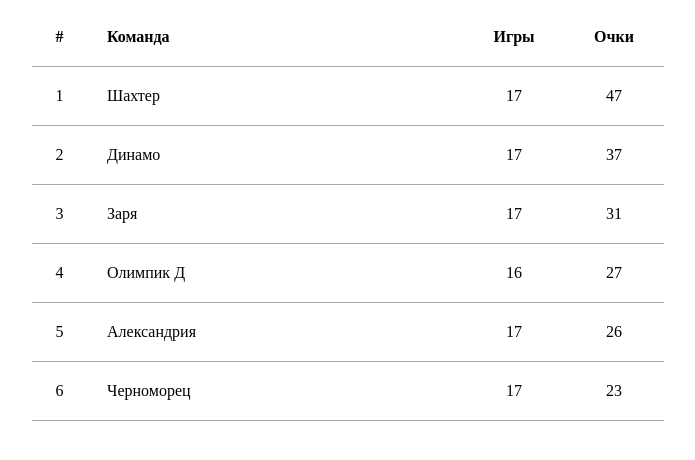
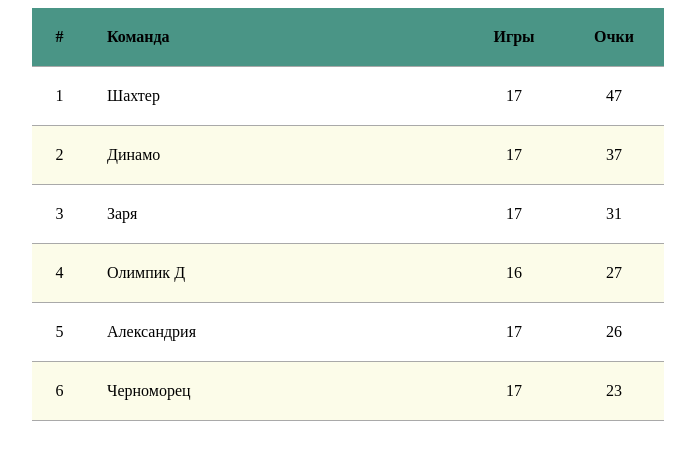
Before and after one commit to DanilVovk/formatted-table, a plain HTML site: page index.html in a window 1280 px wide. Shown: the whole page, without its empty margins (292-987 px from the left). Drawn offline with Linux system fonts and the light colour scheme.

Commit message:
Update colors

```diff
--- a/style.css
+++ b/style.css
@@ -14,6 +14,10 @@ th, td {
 	text-align: center;
 }
 
+th{
+	background-color: #4A9586;
+}
+
 /*set left positioning for team names*/
 th:nth-child(2), td:nth-child(2){
 	text-align: left;
@@ -27,3 +31,8 @@ td:first-child{
 td:nth-child(n+3){
 	width: 60px;
 }
+
+/* even coloums */
+tr:nth-child(even){
+	background-color: #FCFCE9	;
+}
```
